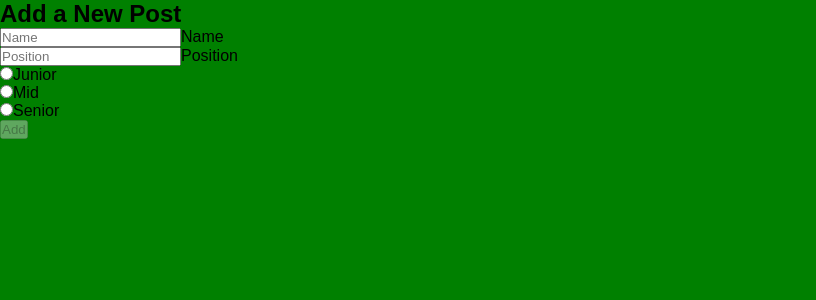
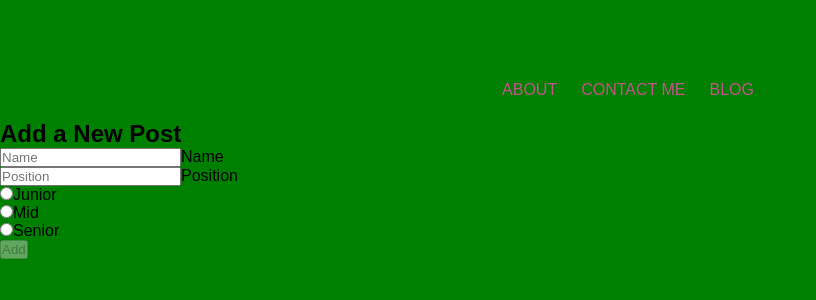
Before and after one commit to InfoMax95/fisio_client, an Angular app: page /posts/new in a window 1280 px wide. Shown: the top 300 px of the page, without its empty margins (0-816 px from the left). Built offline with nearby package versions, Linux system fonts and the light colour scheme.

Commit message:
create header and navbar

```diff
--- a/src/app/app.component.html
+++ b/src/app/app.component.html
@@ -1,2 +1,3 @@
-
+<app-header></app-header>
+<app-navbar></app-navbar>
 <router-outlet></router-outlet>
--- a/src/app/app.module.ts
+++ b/src/app/app.module.ts
@@ -13,6 +13,8 @@ import { EditPostComponent } from './components/edit-post/edit-post.component';
 import { AboutComponent } from './components/about/about.component';
 import { ContactMeComponent } from './components/contact-me/contact-me.component';
 import { HomepageComponent } from './components/homepage/homepage.component';
+import { NavbarComponent } from './shared/navbar/navbar.component';
+import { HeaderComponent } from './shared/header/header.component';
 
 @NgModule({
   declarations: [
@@ -24,7 +26,9 @@ import { HomepageComponent } from './components/homepage/homepage.component';
     EditPostComponent,
     AboutComponent,
     ContactMeComponent,
-    HomepageComponent
+    HomepageComponent,
+    NavbarComponent,
+    HeaderComponent
   ],
   imports: [
     BrowserModule,
--- /dev/null
+++ b/src/app/shared/header/header.component.html
@@ -0,0 +1,11 @@
+<div class="container">
+  <div id="logo">
+    <img src="" alt="">
+  </div>
+  <div id="location">
+
+  </div>
+  <div id="contacts">
+
+  </div>
+</div>
--- /dev/null
+++ b/src/app/shared/header/header.component.scss
@@ -0,0 +1,6 @@
+.container {
+  display: flex;
+  justify-content: center;
+  align-items: center;
+  height: 60px;
+}
--- /dev/null
+++ b/src/app/shared/navbar/navbar.component.html
@@ -0,0 +1,7 @@
+<div class="container">
+  <ul class="list">
+    <li><a routerLink="about">About</a></li>
+    <li><a routerLink="contact-me">Contact Me</a></li>
+    <li><a routerLink="posts">Blog</a></li>
+  </ul>
+</div>
--- /dev/null
+++ b/src/app/shared/navbar/navbar.component.scss
@@ -0,0 +1,18 @@
+.container {
+  display: flex;
+  justify-content: center;
+  align-items: center;
+  height: 60px;
+  .list {
+    list-style: none;
+    li {
+      display: inline-block;
+      margin-right: 1.5rem;
+      a {
+        text-decoration: none;
+        text-transform: uppercase;
+        color: var(--base-color);
+      }
+    }
+  }
+}
--- a/src/styles.scss
+++ b/src/styles.scss
@@ -1,4 +1,8 @@
 /* You can add global styles to this file, and also import other style files */
+:root {
+  --base-color: #c6538c;
+  --color-link: #125699;
+}
 *{margin: 0; padding: 0; box-sizing: border-box;}
 body {font-family: Arial, Helvetica, sans-serif; background-color: #008000;}
 .buttons { display: flex; align-items: center; }
```
Also changed, not shown: src/app/shared/header/header.component.ts (added, +10 -0 lines), src/app/shared/navbar/navbar.component.ts (added, +10 -0 lines).
